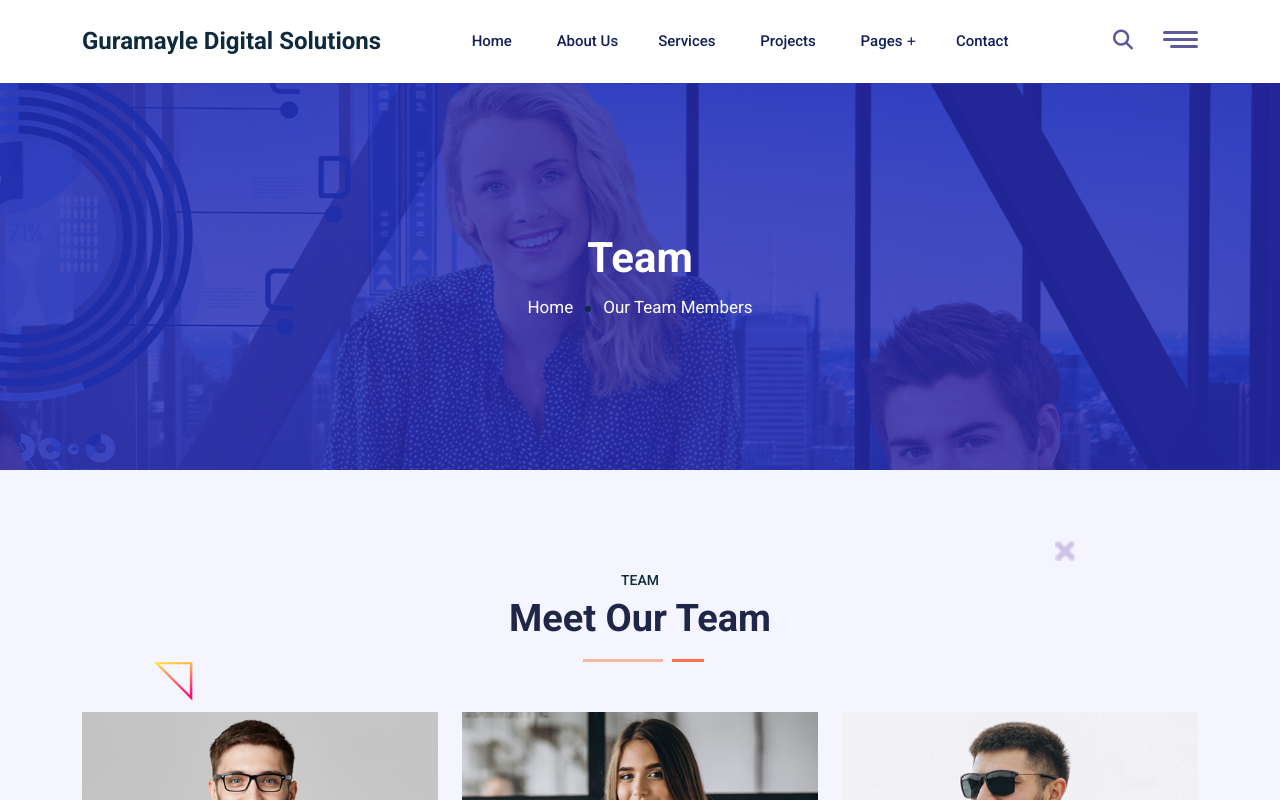
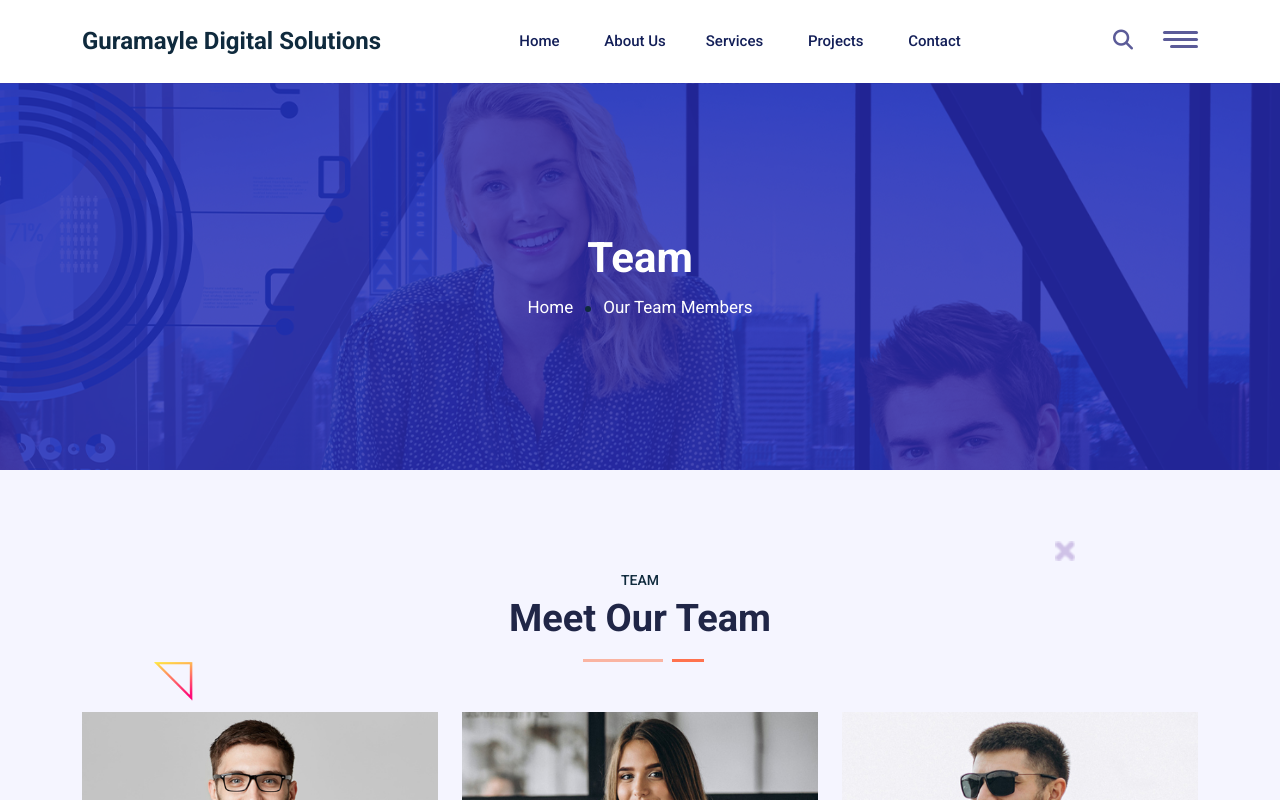
Before and after one commit to henask12/DigitalCraft-Solutions, a Next.js app: page /team in a window 1280 px wide. Shown: the top 800 px of the page. Built offline with nearby package versions, Linux system fonts and the light colour scheme.

Commit message:
"Commented and uncommented various li and nav-item elements in Navbar.js and NavbarTwo.js"

```diff
--- a/components/Layouts/Navbar.js
+++ b/components/Layouts/Navbar.js
@@ -212,7 +212,7 @@ const Navbar = () => {
                     </ul>
                   </li> */}
 
-                  <li className="nav-item">
+                  {/* <li className="nav-item">
                     <Link
                       href="#"
                       className="nav-link"
@@ -286,9 +286,9 @@ const Navbar = () => {
                         >
                           Coming Soon
                         </Link>
-                      </li> */}
+                      </li>
                     </ul>
-                  </li>
+                  </li> */}
 
                   <li className="nav-item">
                     <Link
--- a/components/Layouts/NavbarTwo.js
+++ b/components/Layouts/NavbarTwo.js
@@ -212,7 +212,7 @@ const Navbar = () => {
                     </ul>
                   </li> */}
 
-                  <li className="nav-item">
+                 {/*  <li className="nav-item">
                     <Link
                       href="#"
                       className="nav-link"
@@ -244,7 +244,7 @@ const Navbar = () => {
                         </Link>
                       </li>
 
-                      {/* <li className="nav-item">
+                      <li className="nav-item">
                         <Link
                           href="/pricing/"
                           className={`nav-link ${
@@ -286,9 +286,9 @@ const Navbar = () => {
                         >
                           Coming Soon
                         </Link>
-                      </li> */}
+                      </li>
                     </ul>
-                  </li>
+                  </li> */}
 
                   <li className="nav-item">
                     <Link
```
